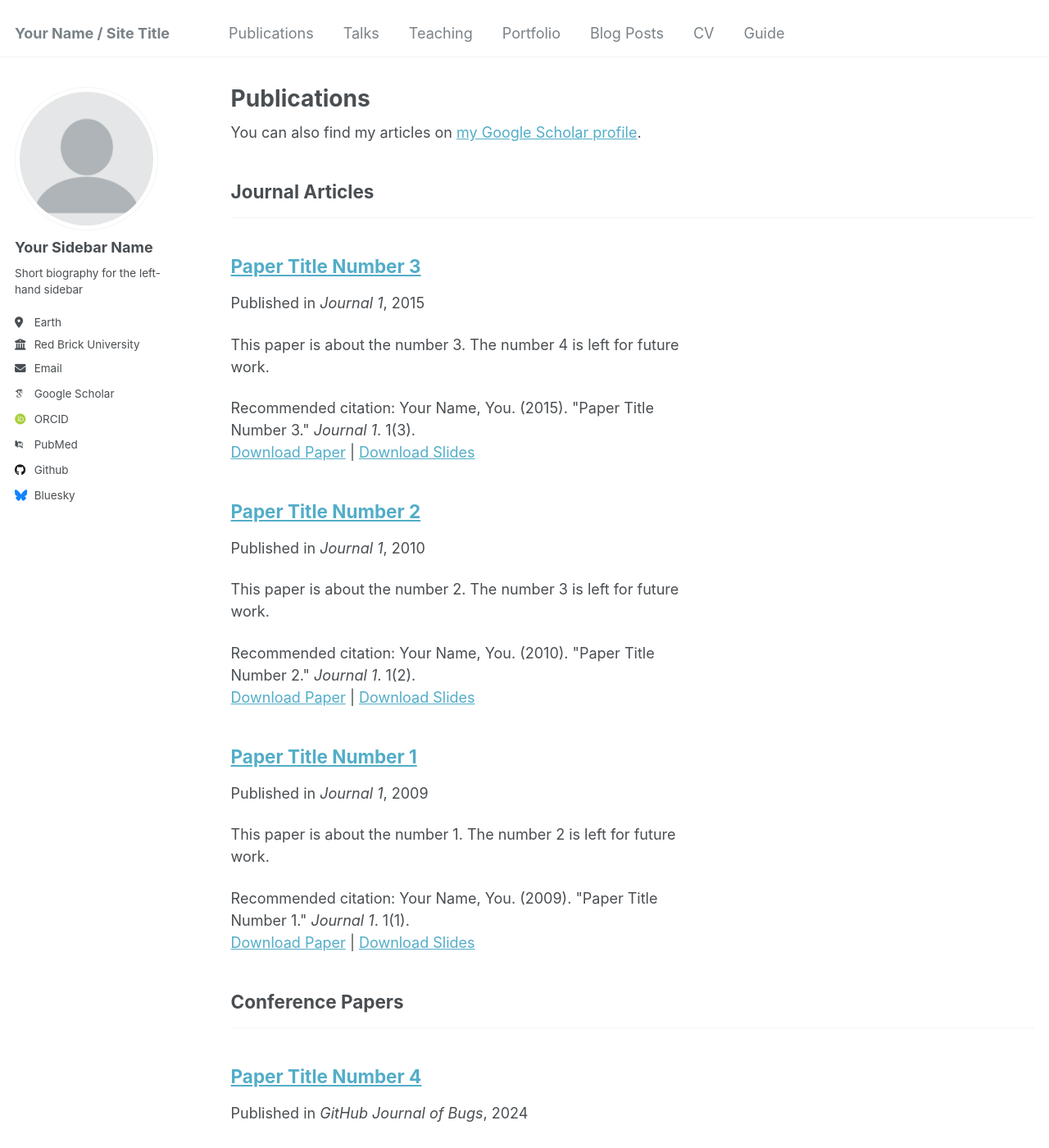
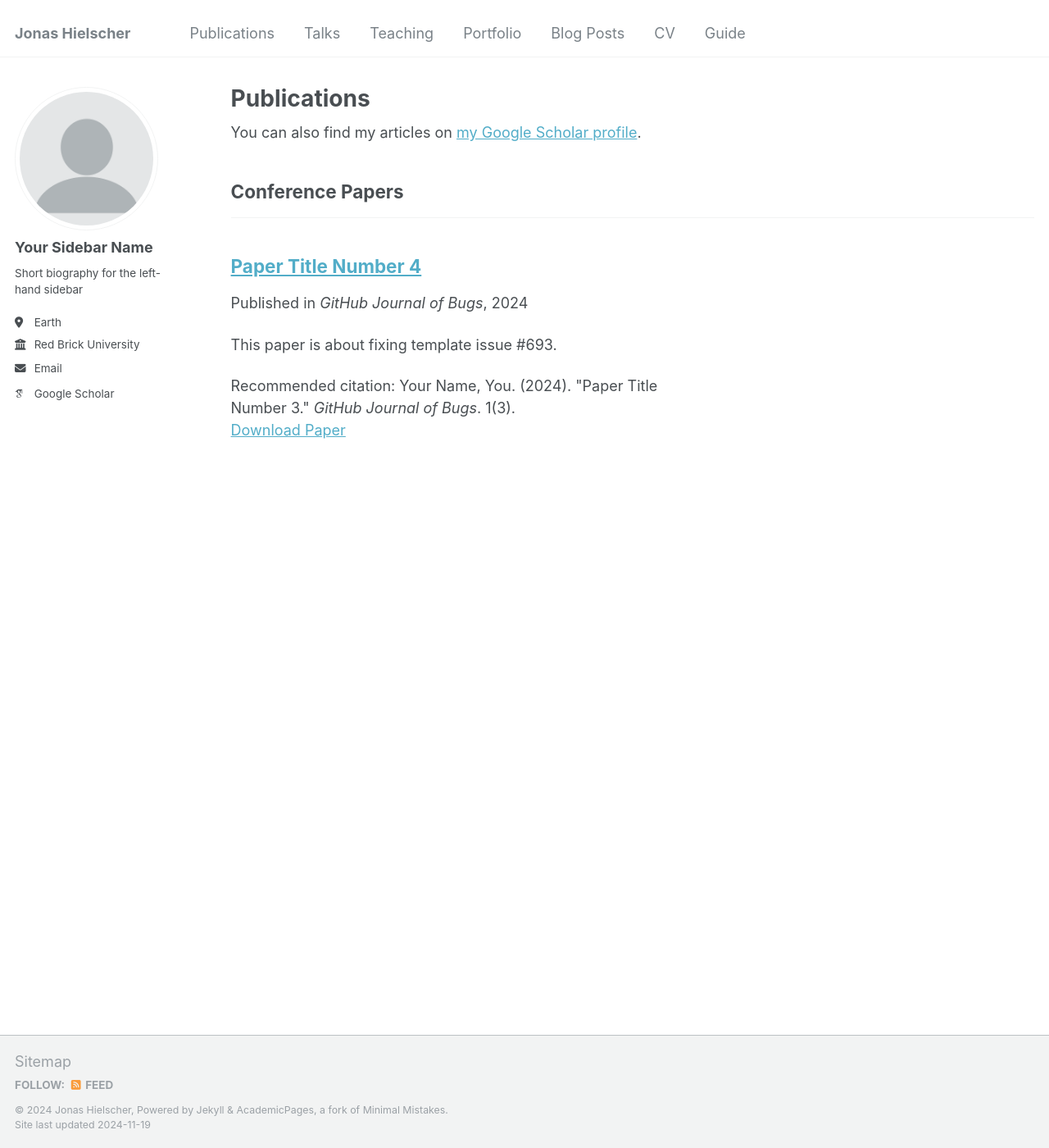
Before and after one commit to hielscherjonas/hielscherjonas.github.io, a Jekyll site: the page built from _pages/publications.html, in a window 1280 px wide and 1400 px high. Shown: the whole window at 82% size. Built offline with Jekyll 4.4.1, drawn with Linux system fonts in a browser that asks for light colours; some web fonts are replaced; some of the changed lines change nothing that is shown; some of the changed text lies outside the part shown.

Commit message:
Update _config.yml

```diff
--- a/_config.yml
+++ b/_config.yml
@@ -8,13 +8,13 @@
 
 # Basic Site Settings
 locale                   : "en-US"
-title                    : "Your Name / Site Title"
+title                    : "Jonas Hielscher"
 title_separator          : "-"
-name                     : &name "Your Name"
+name                     : &name "Jonas Hielscher"
 description              : &description "personal description"
-url                      : https://academicpages.github.io # the base hostname & protocol for your site e.g. "https://[your GitHub username].github.io"
+url                      : https://hielscherjonas.github.io # the base hostname & protocol for your site e.g. "https://[your GitHub username].github.io"
 baseurl                  : "" # the subpath of your site, e.g. "/blog"
-repository               : "academicpages/academicpages.github.io"
+repository               : "hielscherjonas/hielscherjonas.github.io"
 
 # Site Author - The following control what appear as part of the author content on the side bar.
 #               If a field is blank the icon and link will not appear, otherwise it will be shown.
@@ -32,11 +32,11 @@
 
   # Academic websites
   arxiv            : # URL - Update with the correct link to your profile
-  googlescholar    : "https://scholar.google.com/citations?user=PS_CX0AAAAAJ"
+  googlescholar    : "https://scholar.google.com/citations?user=UvcKg4kAAAAJ"
   impactstory      : # URL
-  orcid            : "http://orcid.org/yourorcidurl"
+  orcid            : # URL
   semantic         : # URL
-  pubmed           : "https://www.ncbi.nlm.nih.gov/pubmed/?term=john+snow"
+  pubmed           : # URL
   researchgate     : # URL
   scopus           : # URL
 
@@ -44,12 +44,12 @@
   bitbucket        : # Username - Update with your username on the site
   codepen          : # Username
   dribbble         : # Username
-  github           : "academicpages"
+  github           : # URL
   kaggle           : # Username
   stackoverflow    : # User number or user number and name (i.e., use "1" or "1/jeff-atwood")
 
   # Social media
-  bluesky          : "bsky.app" # Replace this with you Bluesky username
+  bluesky          : # URL
   facebook         : # Username
   flickr           : # Username
   foursquare       : # Username
@@ -76,10 +76,10 @@
 
 # Publication Category - The following the list of publication categories and their headings
 publication_category:
-  books:
-    title: 'Books'
-  manuscripts:
-    title: 'Journal Articles'
+  #books:
+  #  title: 'Books'
+  #manuscripts:
+  #  title: 'Journal Articles'
   conferences:
     title: 'Conference Papers'
 
@@ -129,19 +129,19 @@
 
 
 # Social Sharing
-twitter:
-  username               : &twitter
-facebook:
-  username               :
-  app_id                 :
-  publisher              :
-og_image                 :  # Open Graph/Twitter default site image
+#twitter:
+#  username               : &twitter
+#facebook:
+#  username               :
+#  app_id                 :
+#  publisher              :
+#og_image                 :  # Open Graph/Twitter default site image
 # For specifying social profiles
 # - https://developers.google.com/structured-data/customize/social-profiles
-social:
-  type                   : # Person or Organization (defaults to Person)
-  name                   : # If the user or organization name differs from the site's name
-  links: # An array of links to social media profiles
+#social:
+#  type                   : # Person or Organization (defaults to Person)
+#  name                   : # If the user or organization name differs from the site's name
+#  links: # An array of links to social media profiles
 
 
 # Analytics
```
